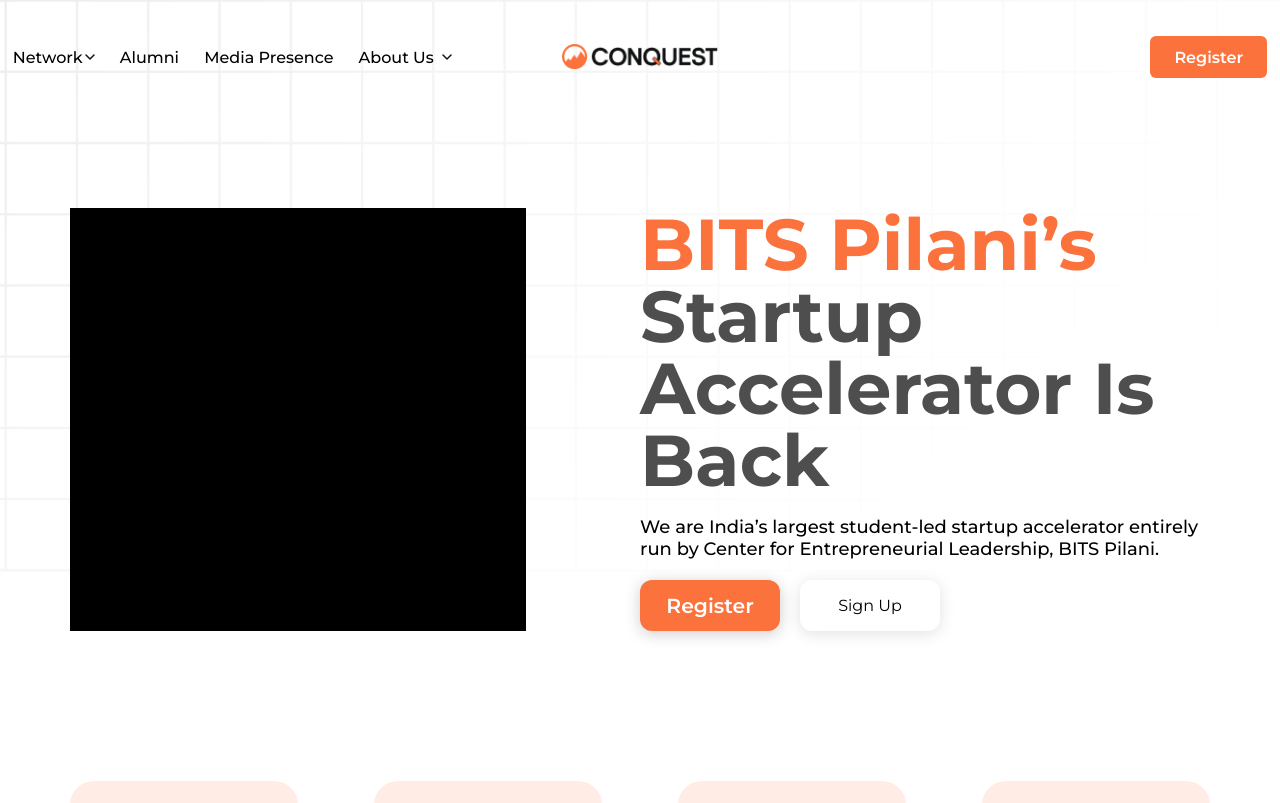
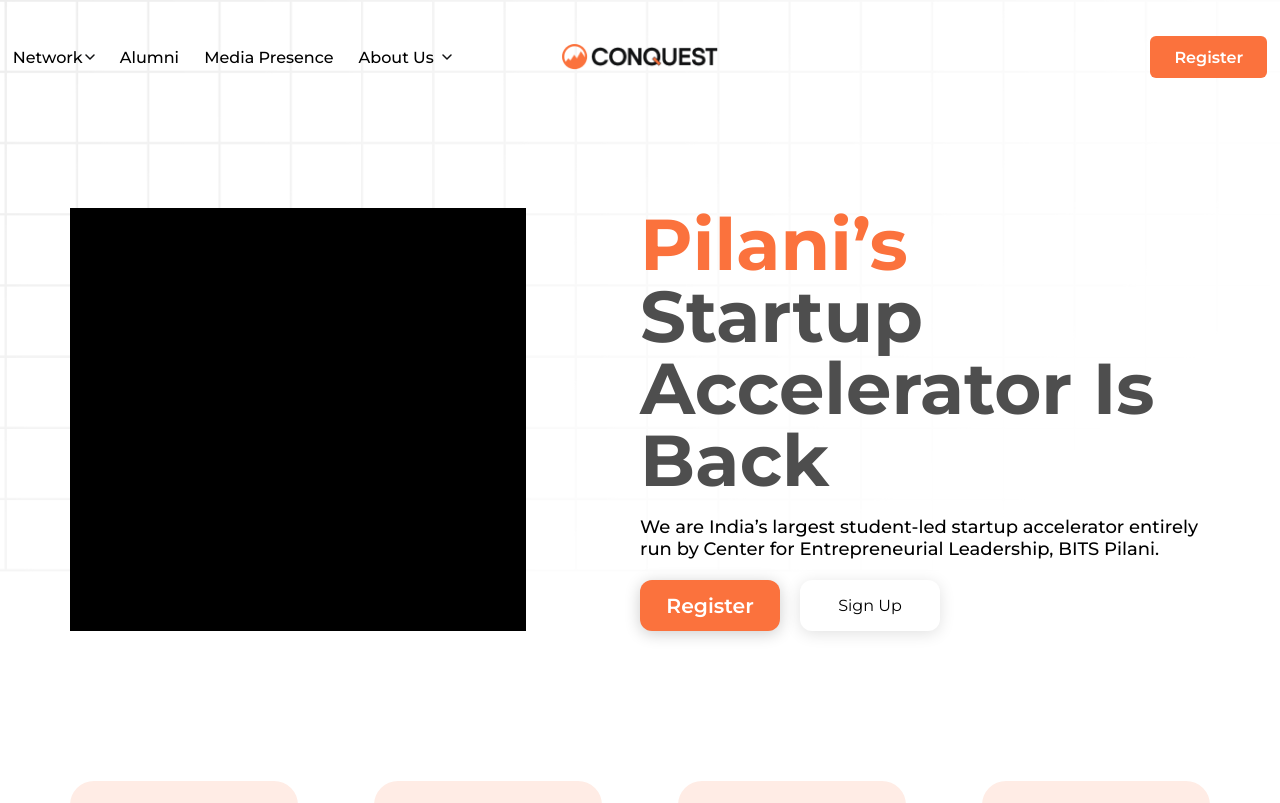
Before and after one commit to dvm-bitspilani/cel-conquest-2024, a React (Vite) app: page / in a window 1280 px wide. Shown: the top 803 px of the page. Built offline with nearby package versions, Linux system fonts and the light colour scheme.

Commit message:
chore: testing

```diff
--- a/src/routes/Landing/LandingPage.jsx
+++ b/src/routes/Landing/LandingPage.jsx
@@ -41,7 +41,7 @@ const LandingPage = () => {
             <div className={styles.heroSectionLeft}></div>
             <div className={styles.heroSectionRight}>
               <div>
-                <p className={styles.titleBitsPilani}>BITS Pilani’s</p>
+                <p className={styles.titleBitsPilani}>Pilani’s</p>
                 <p>Startup</p>
                 <p>Accelerator Is</p>
                 <p>Back</p>
```
